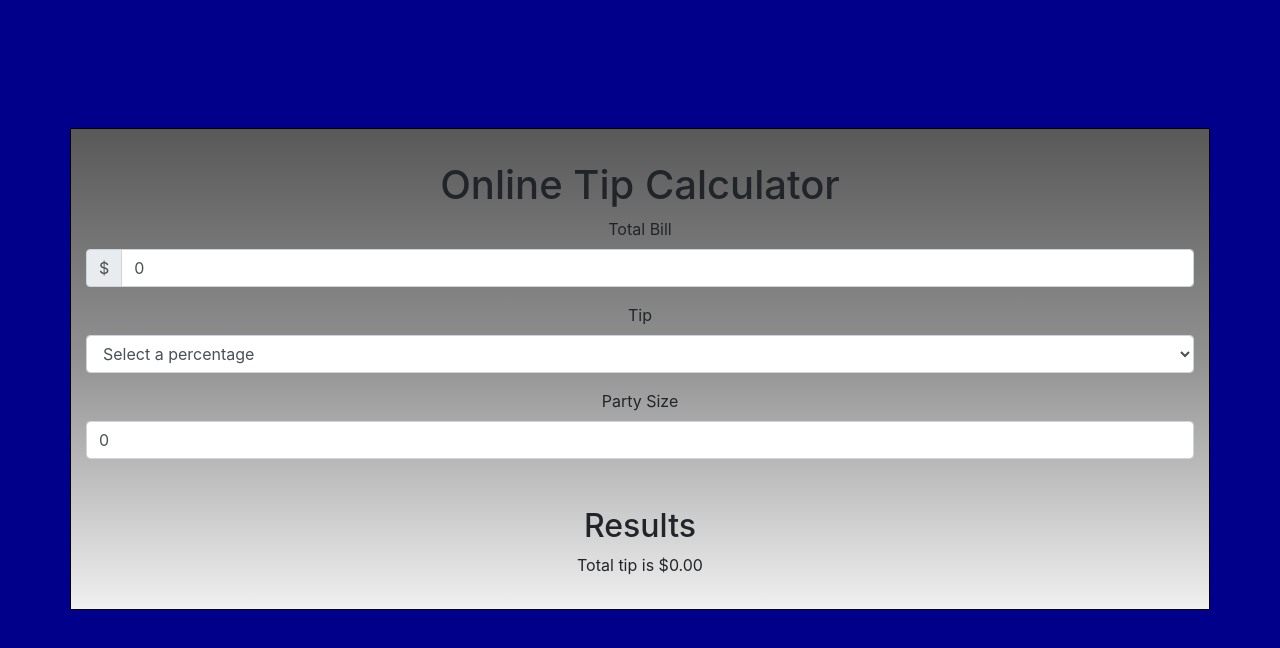
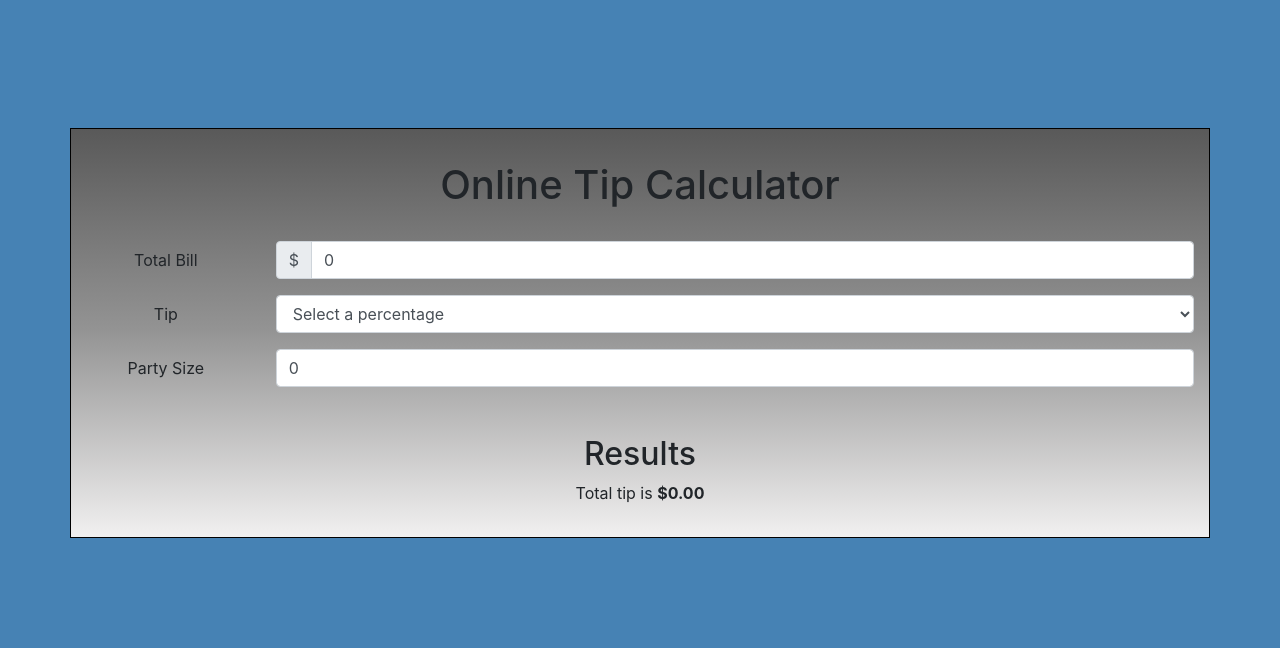
Before and after one commit to marcnjaramillo/online-tip-calculator, a React (Create React App) app: page / in a window 1280 px wide. Shown: the top 648 px of the page. Built offline with nearby package versions, Linux system fonts and the light colour scheme.

Commit message:
Finish styling app

```diff
--- a/src/App.css
+++ b/src/App.css
@@ -1,9 +1,9 @@
 html {
-  background-color: darkblue;
+  background-color: #4682b4;
 }
 
 .App {
-  background-color: darkblue;
+  background-color: #4682b4;
   text-align: center;
 }
 
@@ -26,4 +26,5 @@ html {
 
 .header {
   margin-top: 2rem;
+  margin-bottom: 2rem;
 }
--- a/src/TipCalculator.js
+++ b/src/TipCalculator.js
@@ -1,6 +1,7 @@
 import React, { useState } from 'react';
 import {
   Container,
+  Col,
   Form,
   FormGroup,
   Label,
@@ -32,12 +33,15 @@ const TipCalculator = () => {
 
   let splitTip = (totalTip / tipFields.party).toFixed(2);
 
+  //let combinedTotal = (Number(tipFields.bill) + Number(totalTip)).toFixed(2);
+
   return (
     <Container className='calculator'>
       <h1 className='header'>Online Tip Calculator</h1>
       <Form onSubmit={handleSubmit}>
-        <FormGroup>
-          <Label>Total Bill</Label>
+        <FormGroup row>
+          <Label sm={2}>Total Bill</Label>
+          <Col sm={10}>
             <InputGroup>
               <InputGroupAddon addonType='prepend'>
                 <InputGroupText>$</InputGroupText>
@@ -49,9 +53,11 @@ const TipCalculator = () => {
                 onChange={handleChange}
               />
             </InputGroup>
+          </Col>
         </FormGroup>
-        <FormGroup>
-          <Label>Tip</Label>
+        <FormGroup row>
+          <Label sm={2}>Tip</Label>
+          <Col sm={10}>
             <Input
               type='select'
               name='tip'
@@ -64,25 +70,33 @@ const TipCalculator = () => {
               <option value='.18'>18%</option>
               <option value='.20'>20%</option>
             </Input>
+          </Col>
         </FormGroup>
-        <FormGroup>
-          <Label>Party Size</Label>
+        <FormGroup row>
+          <Label sm={2}>Party Size</Label>
+          <Col sm={10}>
             <Input
               type='number'
               name='party'
               value={tipFields.party}
               onChange={handleChange}
             />
+          </Col>
         </FormGroup>
       </Form>
       <div className='tip'>
         <h2>Results</h2>
-        <p>Total tip is ${totalTip}</p>
+        <p>
+          Total tip is <strong>${totalTip}</strong>
+        </p>
         {tipFields.party > 1 ? (
-          <p>Each person should contribute ${splitTip}</p>
+          <p>
+            Each person should contribute <strong>${splitTip}</strong>
+          </p>
         ) : (
           undefined
         )}
+        {/* <p> Including tip, the bill is now ${combinedTotal}</p> */}
       </div>
     </Container>
   );
```
Lines whose indentation alone changed are shown as unchanged.
